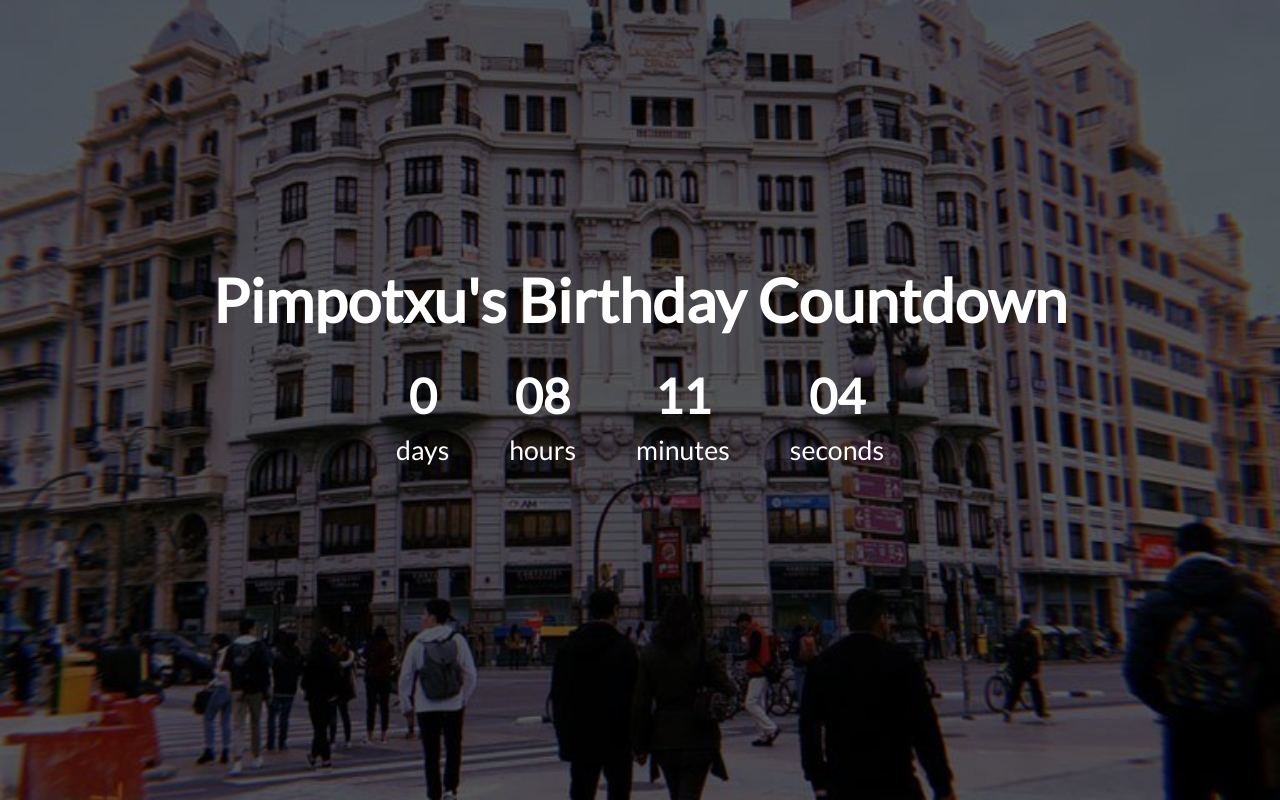
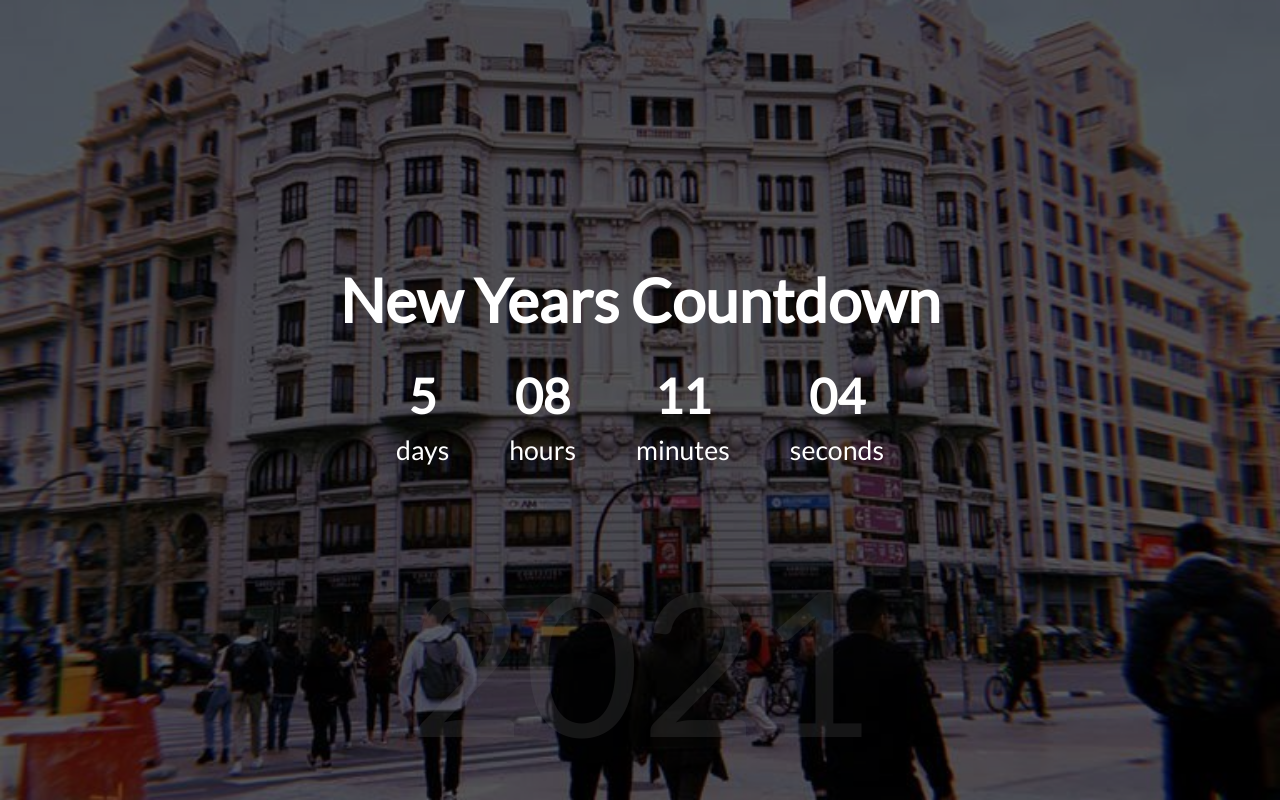
Before and after one commit to ccs211/Countdown, a plain HTML site: page index.html in a window 1280 px wide. Drawn offline with Linux system fonts and the light colour scheme.

Commit message:
style it with an spinner gif as the page loads

```diff
--- a/index.html
+++ b/index.html
@@ -8,7 +8,7 @@
 </head>
 <body>
   <div id="year" class="year"></div>
-  <h1>Pimpotxu's Birthday Countdown</h1>
+  <h1>New Years Countdown</h1>
 
   <div id="countdown" class="countdown">
     <div class="time">
@@ -29,7 +29,7 @@
     </div>
   </div>
 
-  <!-- <img src="./spinner.gif" alt="loading..." id="loading" class="loading"> -->
+  <img src="./sp1.gif" alt="loading..." id="loading" class="loading">
 
 
   <script src="script.js"></script>
--- a/script.js
+++ b/script.js
@@ -3,26 +3,37 @@ const hours = document.getElementById('hours');
 const minutes = document.getElementById('minutes');
 const seconds = document.getElementById('seconds');
 const countdown = document.getElementById('countdown');
+const year = document.getElementById('year');
+const loading = document.getElementById('loading');
 
 const currentYear = new Date().getFullYear();
 
-const birthdayTime = new Date(`December 27 ${currentYear } 00:00:00`);
+const newYearTime = new Date(`January 01 ${currentYear + 1 } 00:00:00`);
 
+// set background year
+year.innerText = currentYear + 1;
 
+// update countdown time
 function updateCountdown() {
   const currentTime = new Date();
-  const diff = birthdayTime - currentTime;
+  const diff = newYearTime - currentTime;
 
   const d = Math.floor(diff / 1000 / 60 / 60 / 24);
   const h = Math.floor(diff / 1000 / 60 / 60) % 24;
   const m = Math.floor(diff / 1000 / 60) % 60;
   const s = Math.floor(diff / 1000) % 60;
 
-
+// add values to DOM
   days.innerHTML = d;
   hours.innerHTML = h < 10 ? '0' + h : h;
   minutes.innerHTML = m < 10 ? '0' + m : m;
   seconds.innerHTML = s < 10 ? '0' + s : s;
 }
 
+// show spinner before countdown
+setTimeout(() => {
+  loading.remove();
+}, 1000);
+
+// run every second
 setInterval(updateCountdown, 1000);
--- a/style.css
+++ b/style.css
@@ -41,6 +41,16 @@ h1 {
   margin: -80px 0 40px;
 }
 
+.year {
+  font-size: 200px;
+  z-index: -1;
+  opacity: 0.2;
+  position: absolute;
+  bottom: 20px;
+  left: 50%;
+  transform: translateX(-50%);
+}
+
 .countdown {
   display: flex;
   transform: scale(2);
```
Also changed, not shown: sp1.gif (added), spinner.gif (deleted), 1 other file.
